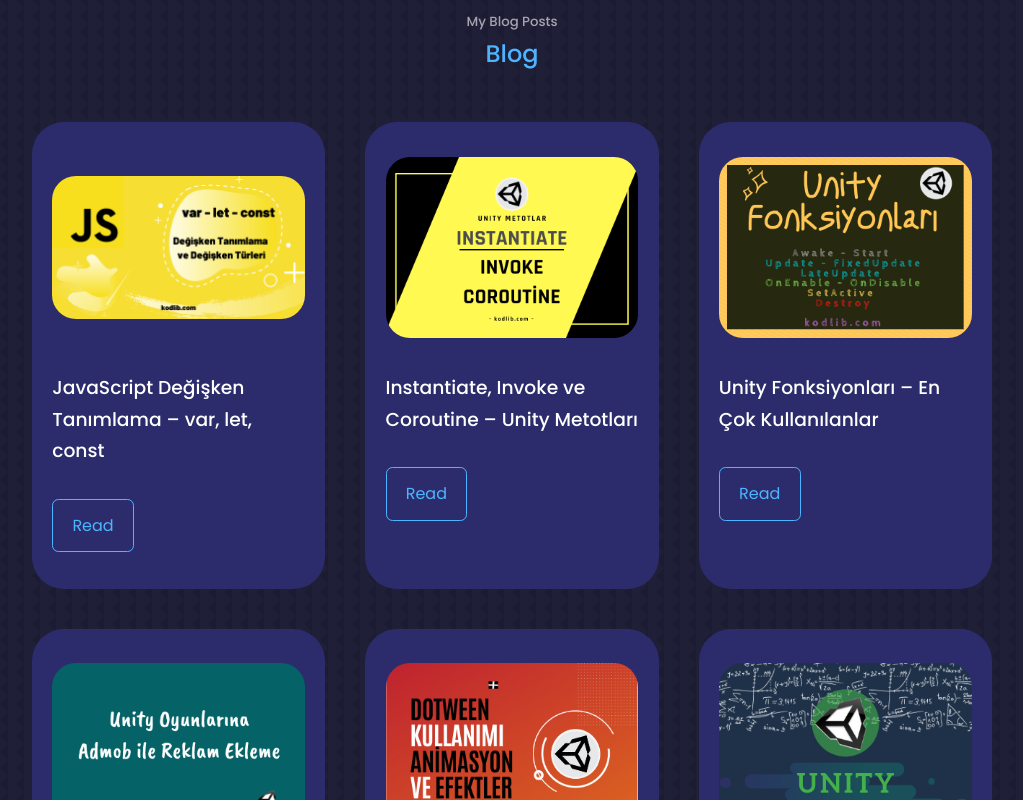
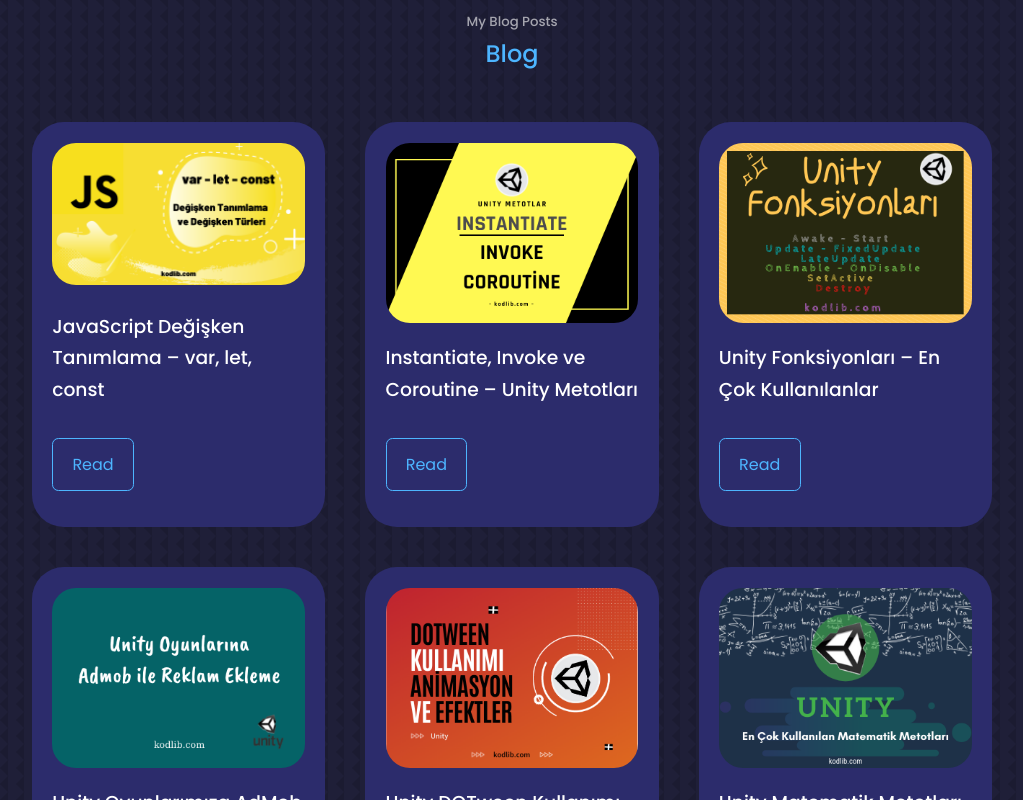
Before and after one commit to ismailonur/ismailonur-portfolio, a React (Create React App) app: page / in a window 1280 px wide. Shown: the part 2280-3080 px from the top of the page, without its empty margins (128-1151 px from the left). Built offline with nearby package versions, Linux system fonts and the light colour scheme.

Commit message:
blog image responsive fix

```diff
--- a/src/screens/blog/blog.css
+++ b/src/screens/blog/blog.css
@@ -10,6 +10,9 @@
     border-radius: 2rem;
     border: 1px solid transparent;
     transition: var(--transition);
+    display: flex;
+    flex-direction: column;
+    justify-content: space-between;
 }
 
 .blog__item:hover {
@@ -20,16 +23,6 @@
 .blog__item-img {
     border-radius: 1.5rem;
     overflow: hidden;
-    height: 210px;
-    align-items: center;
-    justify-content: center;
-    display: flex;
-}
-
-.blog__item-img img {
-    width: 100%;
-    height: auto;
-    border-radius: 1.5rem;
 }
 
 .blog__item h3 {
--- a/src/screens/nav/Nav.jsx
+++ b/src/screens/nav/Nav.jsx
@@ -26,14 +26,14 @@
         <AiOutlineUser />
       </a>
       <a
-        href="#experience"
-        onClick={() => setActiveNav('#experience')}
+        href="#blog"
+        onClick={() => setActiveNav('#blog')}
         className={activeNav === '#experience' ? 'active' : ''}>
         <BiBook />
       </a>
       <a
-        href="#services"
-        onClick={() => setActiveNav('#services')}
+        href="#portfolio"
+        onClick={() => setActiveNav('#portfolio')}
         className={activeNav === '#services' ? 'active' : ''}>
         <RiServiceLine />
       </a>
```
